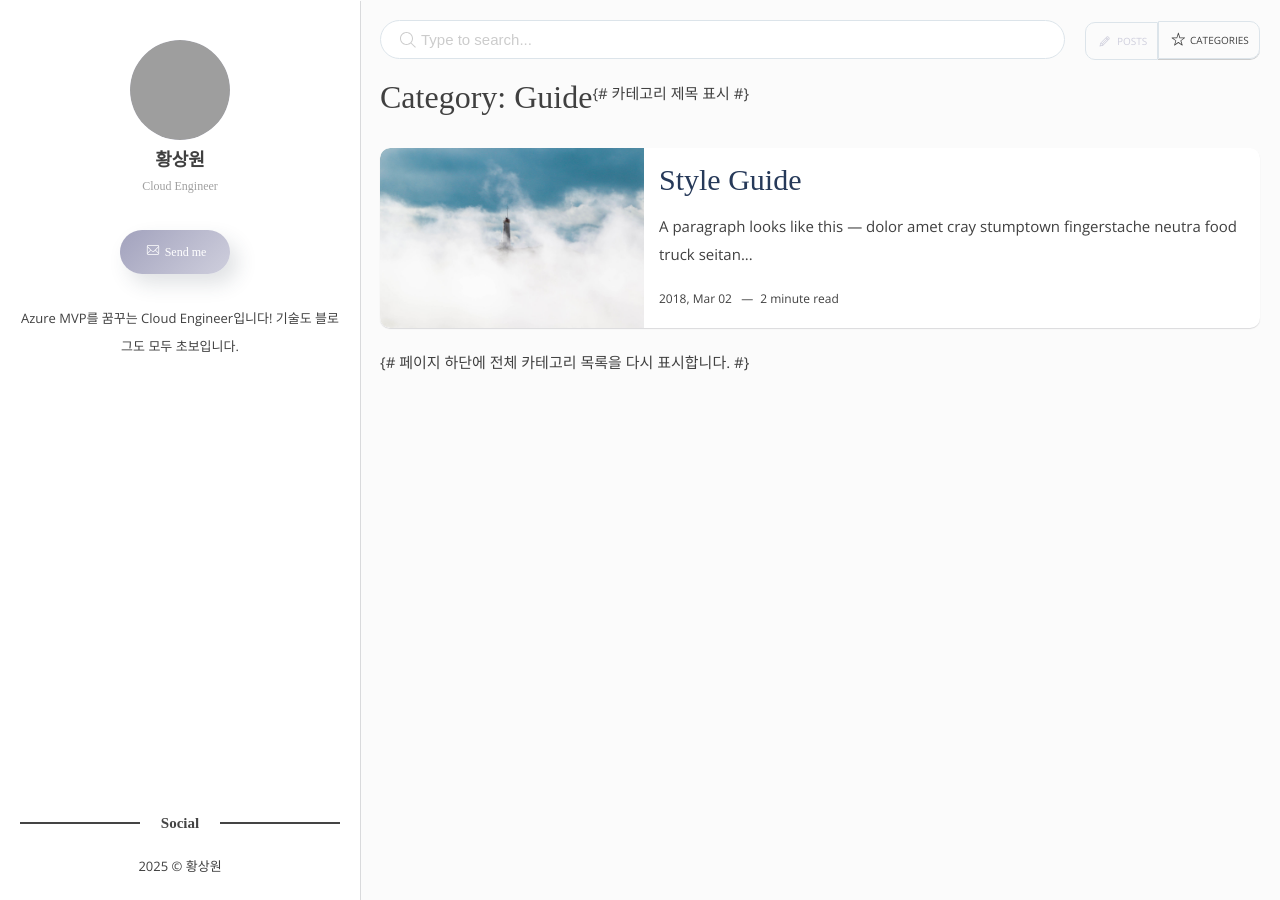
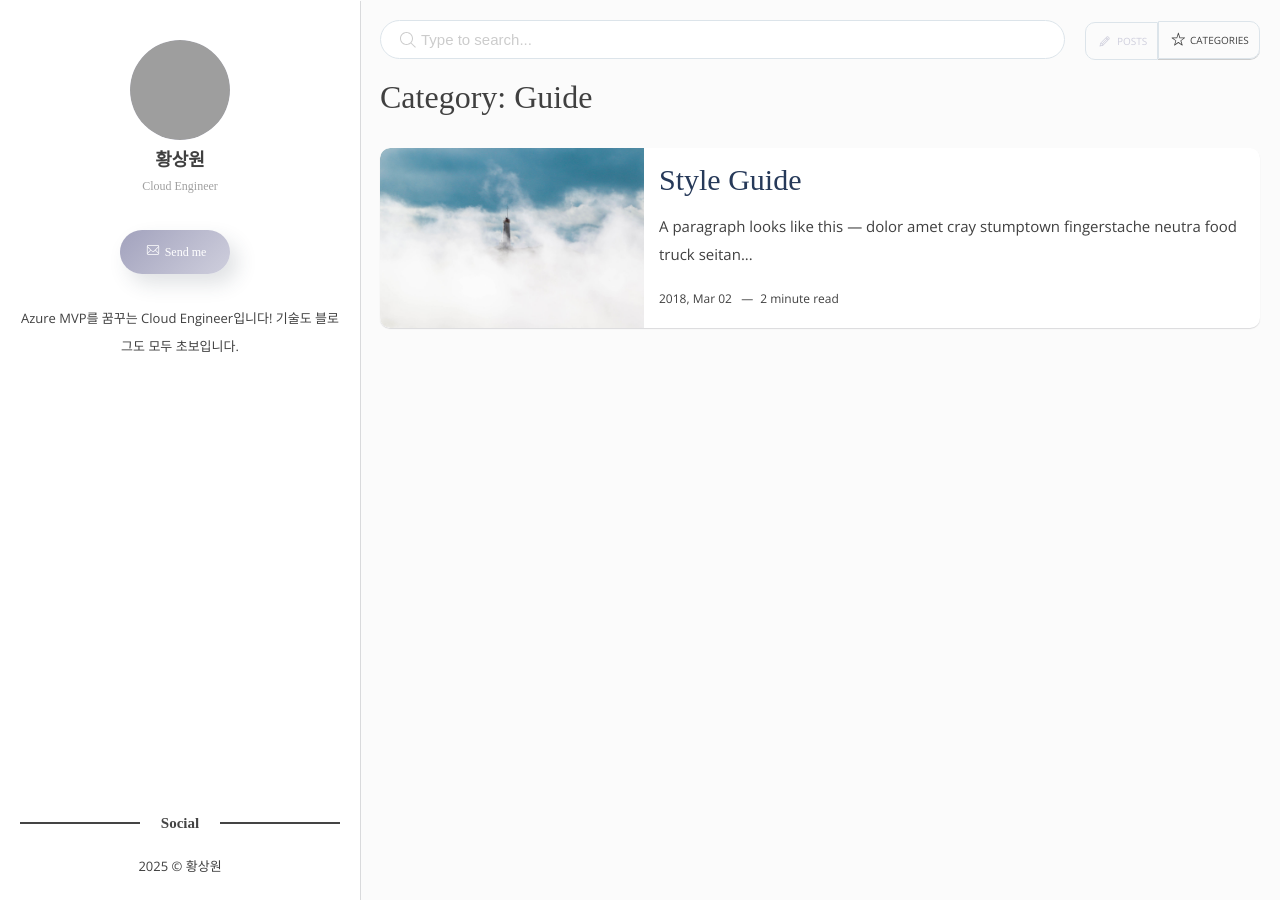
Before and after one commit to Rarero/rarero.github.io, a Jekyll site: the page built from category/guide.md, in a window 1280 px wide. Built offline with Jekyll 4.4.1, drawn with Linux system fonts in a browser that asks for light colours; some web fonts are replaced; grey boxes are pictures that could not be loaded.

Commit message:
주석문구 처리

```diff
--- a/_layouts/category.html
+++ b/_layouts/category.html
@@ -4,7 +4,10 @@ layout: home # 기본 'home' 레이아웃을 상속받습니다. 필요시 'defa
 {% include header.html %}
 
 <div class="c-posts o-opacity">
-  <h1 style="text-align: center; margin-bottom: 2rem;">Category: {{ page.title }}</h1> {# 카테고리 제목 표시 #}
+  <h1 style="text-align: center; margin-bottom: 2rem;">
+    <!--카테고리 제목 표시 -->
+    Category: {{ page.title }}
+  </h1>
 
   {% assign category_posts = site.categories[page.category] %}
   {% if category_posts %}
@@ -30,5 +33,5 @@ layout: home # 기본 'home' 레이아웃을 상속받습니다. 필요시 'defa
     <p>이 카테고리에는 아직 포스트가 없습니다.</p>
   {% endif %}
 </div> <!-- /.c-posts -->
-
-{% include categories.html %} {# 페이지 하단에 전체 카테고리 목록을 다시 표시합니다. #}
+<!--페이지 하단에 전체 카테고리 목록을 다시 표시합니다.-->
+{% include categories.html %}
```
